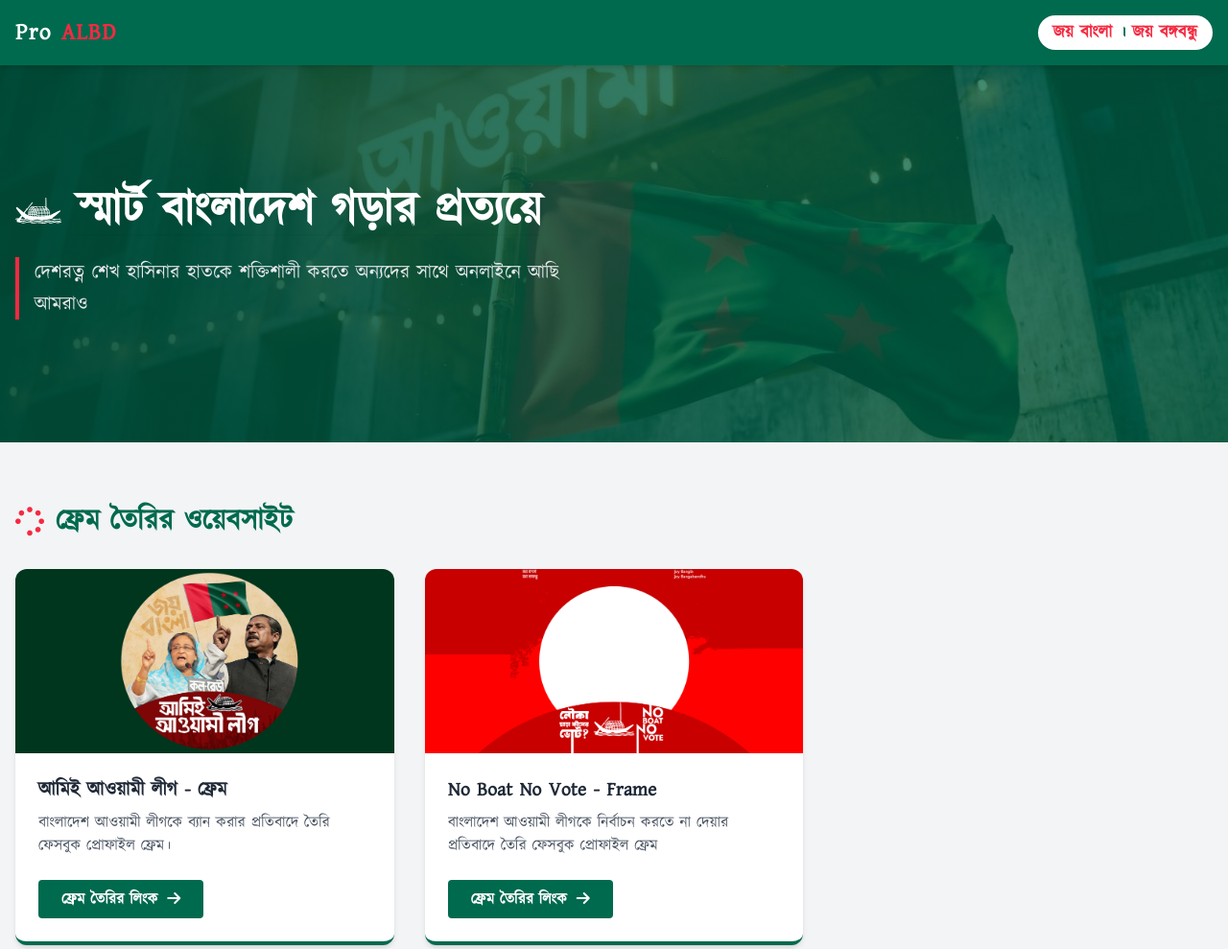
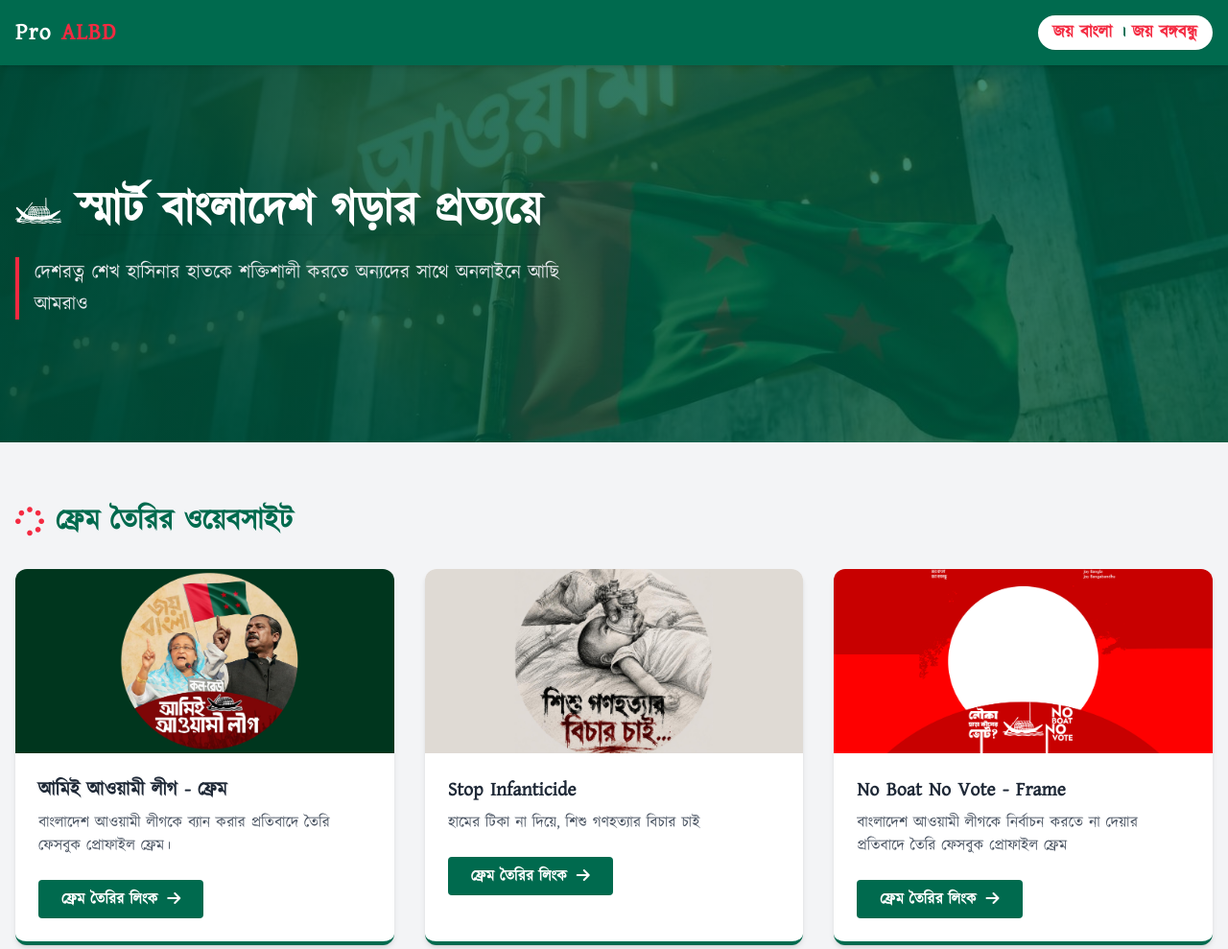
Before and after one commit to proalbd/proalbd.github.io, a plain HTML site: page index.html in a window 1280 px wide. Shown: the top 989 px of the page at 96% size. Drawn offline with nearby package versions, Linux system fonts and the light colour scheme.

Commit message:
add `stopinfanticide` frame

```diff
--- a/index.html
+++ b/index.html
@@ -88,7 +88,7 @@
                 <div class="grid grid-cols-1 md:grid-cols-2 lg:grid-cols-3 gap-8">
                     <!-- Project Card 1 -->
                     <div class="bg-white rounded-xl overflow-hidden shadow-md hover:shadow-xl transition duration-300 border-b-4 border-albd-green">
-                        <img src="./assets/frame/amie-awami-league.jpg" alt="Project 1" class="w-full h-48 object-cover">
+                        <img src="./assets/frame/amie-awami-league.jpg" alt="Ami Awami League" class="w-full h-48 object-cover">
                         <div class="p-6">
                             <h3 class="text-xl font-bold mb-2 text-gray-800">আমিই আওয়ামী লীগ - ফ্রেম</h3>
                             <p class="text-gray-600 mb-6 line-clamp-2">বাংলাদেশ আওয়ামী লীগকে ব্যান করার প্রতিবাদে তৈরি ফেসবুক প্রোফাইল ফ্রেম।</p>
@@ -97,9 +97,20 @@
                             </a>
                         </div>
                     </div>
-					<!-- Project Card 2 -->
+					<!-- Project Card 3 -->
                     <div class="bg-white rounded-xl overflow-hidden shadow-md hover:shadow-xl transition duration-300 border-b-4 border-albd-green">
-                        <img src="./assets/frame/no-boat-no-vote.jpg" alt="Project 1" class="w-full h-48 object-cover">
+                        <img src="./assets/frame/stop-infanticide.jpg" alt="Stop Infanticide" class="w-full h-48 object-cover">
+                        <div class="p-6">
+                            <h3 class="text-xl font-bold mb-2 text-gray-800">Stop Infanticide</h3>
+                            <p class="text-gray-600 mb-6 line-clamp-2">হামের টিকা না দিয়ে, শিশু গণহত্যার বিচার চাই</p>
+                            <a href="https://proalbd.github.io/stopinfanticide/" target="_blank" class="inline-block bg-albd-green hover:bg-albd-dark text-white font-semibold py-2 px-6 rounded transition">
+                                ফ্রেম তৈরির লিংক <i class="fa-solid fa-arrow-right ml-1"></i>
+                            </a>
+                        </div>
+                    </div>
+					<!-- Project Card 3 -->
+                    <div class="bg-white rounded-xl overflow-hidden shadow-md hover:shadow-xl transition duration-300 border-b-4 border-albd-green">
+                        <img src="./assets/frame/no-boat-no-vote.jpg" alt="No Boat No Vote" class="w-full h-48 object-cover">
                         <div class="p-6">
                             <h3 class="text-xl font-bold mb-2 text-gray-800">No Boat No Vote - Frame</h3>
                             <p class="text-gray-600 mb-6 line-clamp-2">বাংলাদেশ আওয়ামী লীগকে নির্বাচন করতে না দেয়ার প্রতিবাদে তৈরি ফেসবুক প্রোফাইল ফ্রেম</p>
```
Also changed, not shown: assets/frame/stop-infanticide.jpg (added).
